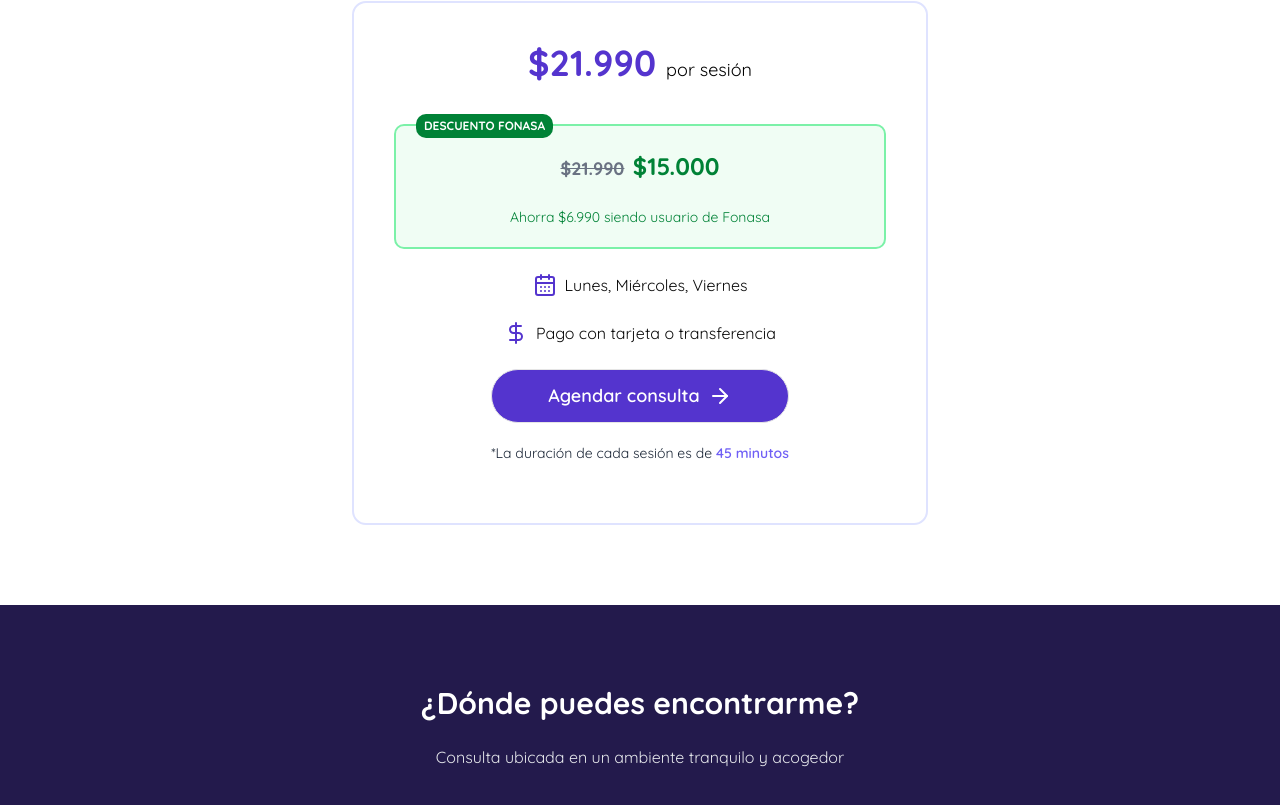
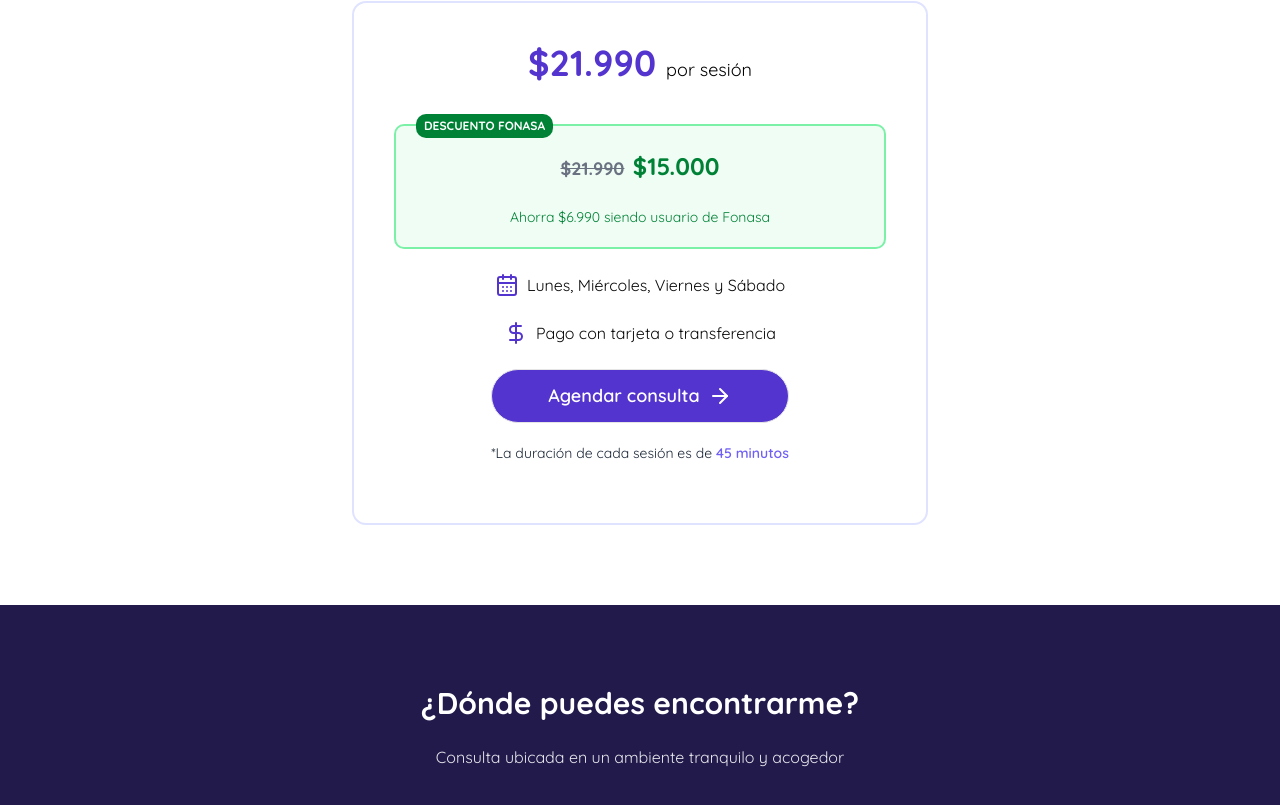
Before and after one commit to PaoloHerrera/landing-cata, an Astro site: page / in a window 1280 px wide. Shown: the part 2956-3761 px from the top of the page. Built offline with nearby package versions, Linux system fonts and the light colour scheme; Astro itself is replaced by a stand-in of ours; no server answers.

Commit message:
Se actualiza la disponibilidad en PriceCard para incluir Sábado y se ajustan las horas de atención.

```diff
--- a/src/components/Price.astro
+++ b/src/components/Price.astro
@@ -15,7 +15,8 @@ import PriceCard from "./ui/PriceCard.astro";
     <PriceCard
       price="21990"
       salePrice="15000"
-      disponibility="Lunes, Miércoles, Viernes"
+      disponibility="Lunes, Miércoles, Viernes y Sábado"
+      hours="10:00 - 18:00"
       payment="Pago con tarjeta o transferencia"
       duration="45"
     />
```
